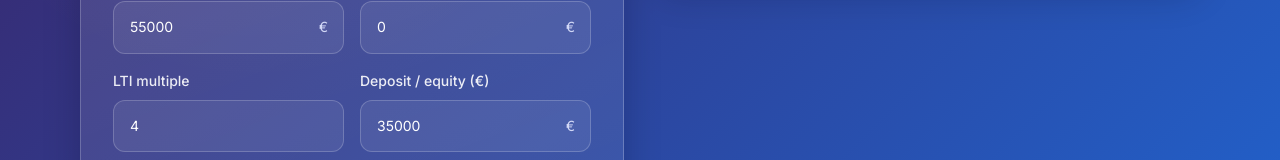
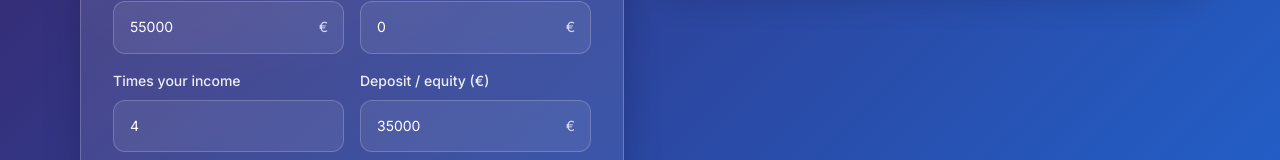
Before and after one commit to alexcanchaya-dotcom/thewealthmodeler, a Next.js app: page /calculators/how-much-can-i-borrow in a window 1280 px wide. Shown: the part 553-713 px from the top of the page. Built offline with nearby package versions, Linux system fonts and the light colour scheme.

Commit message:
Borrow calculator: rename 'LTI multiple' label to 'Times your income'

```diff
--- a/src/app/calculators/how-much-can-i-borrow/page.tsx
+++ b/src/app/calculators/how-much-can-i-borrow/page.tsx
@@ -166,7 +166,7 @@ export default function HowMuchCanIBorrowPage() {
           />
           <div className="space-y-2">
             <InputField
-              label="LTI multiple"
+              label="Times your income"
               step="0.1"
               register={register('ltiMultiple', {
                 valueAsNumber: true,
```
